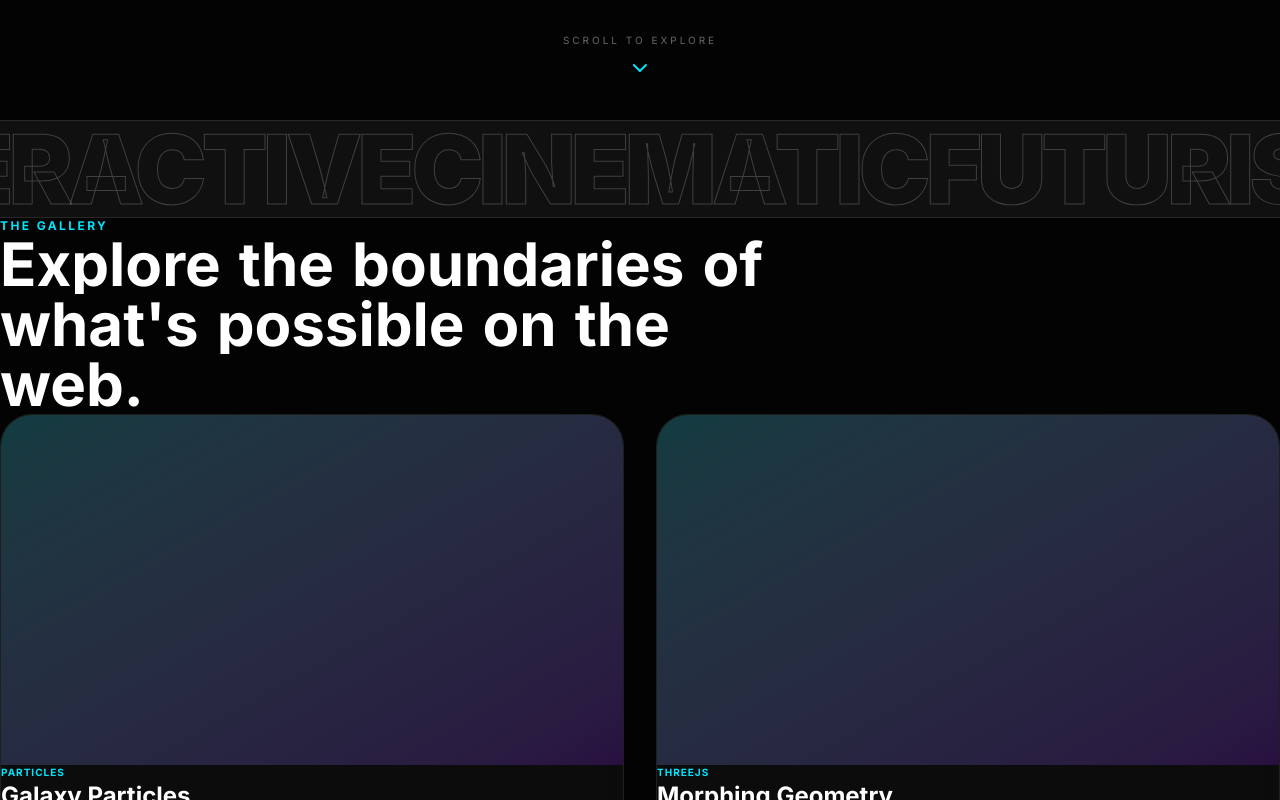
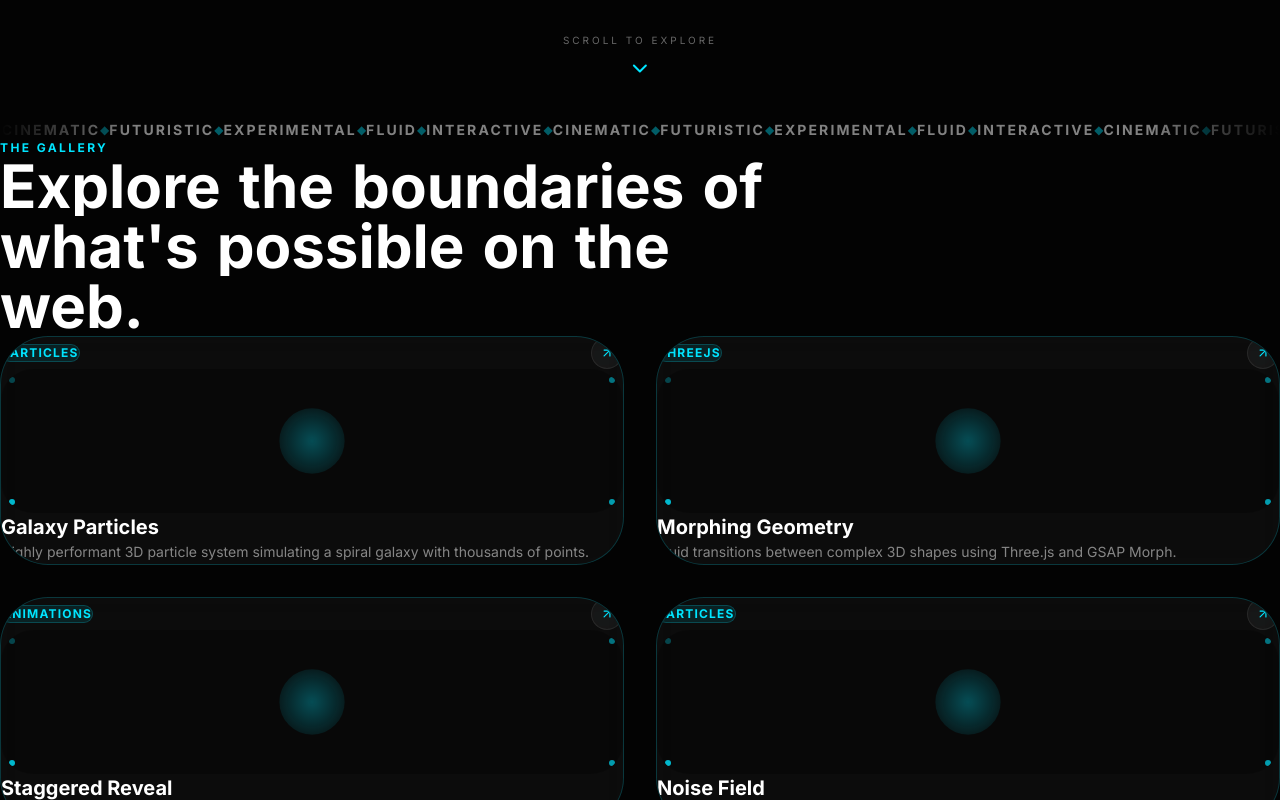
Before and after one commit to The-honoured1/motion, a Next.js app: page / in a window 1280 px wide. Shown: the part 680-1480 px from the top of the page. Built offline with nearby package versions, Linux system fonts and the light colour scheme.

Commit message:
feat: expand particles page with interactive demo gallery and navigation components

```diff
--- a/app/particles/page.tsx
+++ b/app/particles/page.tsx
@@ -1,56 +1,268 @@
 "use client";
 
-import React from "react";
-import { ParticleDemo } from "@/components/particles/ParticleDemo";
-import { ParticleBackground } from "@/components/motion/ParticleBackground";
-import { motion } from "framer-motion";
+import React, { useState } from "react";
+import { motion, AnimatePresence } from "framer-motion";
+import { Copy, Check } from "lucide-react";
+import dynamic from "next/dynamic";
 
-export default function ParticlesPage() {
+const GalaxyCanvas = dynamic(
+  () => import("@/components/particles/GalaxyCanvas").then((m) => m.GalaxyCanvas),
+  { ssr: false }
+);
+const MouseTrailCanvas = dynamic(
+  () => import("@/components/particles/MouseTrailCanvas").then((m) => m.MouseTrailCanvas),
+  { ssr: false }
+);
+const ExplosionCanvas = dynamic(
+  () => import("@/components/particles/ExplosionCanvas").then((m) => m.ExplosionCanvas),
+  { ssr: false }
+);
+const WaveCanvas = dynamic(
+  () => import("@/components/particles/WaveCanvas").then((m) => m.WaveCanvas),
+  { ssr: false }
+);
+const NoiseFieldCanvas = dynamic(
+  () => import("@/components/particles/NoiseFieldCanvas").then((m) => m.NoiseFieldCanvas),
+  { ssr: false }
+);
+
+const DEMOS = [
+  {
+    id: "galaxy",
+    title: "Galaxy Spiral",
+    description:
+      "A mathematical simulation of a spiral galaxy using log-polar coordinates. Three arms of stars rotate at different angular velocities with core glow.",
+    tag: "WebGL Math",
+    code: `// Spiral galaxy with 3 arms
+const ARMS = 3;
+const STARS_PER_ARM = 600;
+
+stars = Array.from({ length: ARMS * STARS_PER_ARM }, (_, i) => {
+  const arm = i % ARMS;
+  const t = (i / STARS_PER_ARM) * Math.PI * 4;
+  const r = (t / (Math.PI * 4)) * 0.4 + 0.02;
+  const offset = (arm / ARMS) * Math.PI * 2;
+  return { angle: t + offset, r, speed: 0.0002 };
+});
+
+// Render loop
+useFrame(() => {
+  stars.forEach(s => {
+    s.angle += s.speed;
+    const x = cx + Math.cos(s.angle) * s.r * scale;
+    const y = cy + Math.sin(s.angle) * s.r * scale * 0.5;
+    ctx.arc(x, y, s.size, 0, Math.PI * 2);
+  });
+});`,
+    canvas: <GalaxyCanvas />,
+  },
+  {
+    id: "trail",
+    title: "Mouse Trail",
+    description:
+      "Chromatic burst particles that spawn at cursor position with velocity, gravity, and fade-out. Hue rotates continuously for rainbow trails.",
+    tag: "Cursor Reactive",
+    code: `// Spawn 6 particles per mouse move
+canvas.addEventListener("mousemove", (e) => {
+  hue = (hue + 1) % 360;
+  for (let i = 0; i < 6; i++) {
+    particles.push({
+      x: e.clientX, y: e.clientY,
+      vx: (Math.random() - 0.5) * 3,
+      vy: (Math.random() - 0.5) * 3 - 1,
+      life: 1,
+      hue,
+      size: Math.random() * 6 + 2,
+    });
+  }
+});
+
+// Physics update each frame
+particles.forEach(p => {
+  p.x += p.vx;
+  p.y += p.vy;
+  p.vy += 0.05; // gravity
+  p.life *= 0.94; // fade
+});`,
+    canvas: <MouseTrailCanvas />,
+  },
+  {
+    id: "explosion",
+    title: "Explosion Effect",
+    description:
+      "Physics-based particle burst system with gravity, velocity decay, and radial spawn patterns. Click anywhere on the canvas to trigger explosions.",
+    tag: "Interactive",
+    code: `function explode(cx, cy) {
+  const count = 80 + Math.floor(Math.random() * 60);
+  const baseHue = Math.random() * 360;
+
+  for (let i = 0; i < count; i++) {
+    const angle = (i / count) * Math.PI * 2;
+    const speed = Math.random() * 8 + 2;
+    particles.push({
+      x: cx, y: cy,
+      vx: Math.cos(angle) * speed,
+      vy: Math.sin(angle) * speed,
+      life: 1,
+      hue: baseHue + Math.random() * 60,
+    });
+  }
+}
+
+// Gravity on each particle
+p.vy += 0.12;
+p.life -= 0.018;`,
+    canvas: <ExplosionCanvas />,
+  },
+  {
+    id: "wave",
+    title: "Wave Particles",
+    description:
+      "Sinusoidal wave system where each particle oscillates at its own amplitude, speed, and phase offset. Creates mesmerizing multi-frequency wave patterns.",
+    tag: "Trigonometry",
+    code: `const particles = Array.from({ length: 120 }, (_, i) => ({
+  x: (i / 120) * canvas.width,
+  baseY: canvas.height / 2,
+  amp: Math.random() * 60 + 20,    // amplitude
+  speed: Math.random() * 0.02 + 0.01,
+  phase: (i / 120) * Math.PI * 2, // phase offset
+  hue: 160 + (i / 120) * 100,
+}));
+
+// Each frame
+particles.forEach(p => {
+  const y = p.baseY + Math.sin(t * p.speed + p.phase) * p.amp;
+  ctx.arc(p.x, y, p.size, 0, Math.PI * 2);
+});`,
+    canvas: <WaveCanvas />,
+  },
+  {
+    id: "noise",
+    title: "Noise Field",
+    description:
+      "Autonomous agents that follow a 2D vector field generated by layered sine/cosine noise. The field evolves over time creating organic flow patterns.",
+    tag: "Flow Field",
+    code: `// Pseudo-noise from trig layers
+function noise(x, y, t) {
   return (
-    <div className="pt-32 pb-24 px-6 max-w-7xl mx-auto">
-      <motion.div
-        initial={{ opacity: 0, y: 20 }}
-        animate={{ opacity: 1, y: 0 }}
-        className="mb-20"
+    Math.sin(x * 0.01 + t) * Math.cos(y * 0.008 + t * 0.7) +
+    Math.sin((x + y) * 0.005 + t * 1.3) * 0.5
+  );
+}
+
+// Agent follows field direction
+agents.forEach(a => {
+  const angle = noise(a.x * w, a.y * h, t) * Math.PI * 4;
+  a.x += Math.cos(angle) * 0.003;
+  a.y += Math.sin(angle) * 0.003;
+  // Wrap at edges
+  if (a.x > 1) a.x = 0;
+  if (a.y > 1) a.y = 0;
+});`,
+    canvas: <NoiseFieldCanvas />,
+  },
+];
+
+function CodeBlock({ code }: { code: string }) {
+  const [copied, setCopied] = useState(false);
+  return (
+    <div className="relative h-full">
+      <button
+        onClick={() => {
+          navigator.clipboard.writeText(code);
+          setCopied(true);
+          setTimeout(() => setCopied(false), 2000);
+        }}
+        className="absolute top-3 right-3 z-10 flex items-center gap-1.5 text-[10px] glass px-2 py-1 rounded-md text-white/40 hover:text-primary transition-colors"
       >
-        <h1 className="text-5xl md:text-7xl font-black mb-6">PARTICLES</h1>
-        <p className="text-xl text-white/60 max-w-2xl">
-          High-performance mathematical systems that bring life to your interfaces. Optimized for 60FPS using GPU-accelerated rendering.
-        </p>
-      </motion.div>
-
-      <ParticleDemo
-        title="Galaxy Spiral"
-        description="A mathematical simulation of a spiral galaxy using log-polar coordinates. Each star is a single vertex in a buffer geometry, colored based on its distance from the center."
-        code={`// Three.js Shader Material
-const vertexShader = \`
-  varying vec3 vColor;
-  void main() {
-    vColor = color;
-    vec4 mvPosition = modelViewMatrix * vec4(position, 1.0);
-    gl_PointSize = 2.0 * (300.0 / -mvPosition.z);
-    gl_Position = projectionMatrix * mvPosition;
-  }
-\`;`}
-        component={<ParticleBackground />}
-      />
-
-      <ParticleDemo
-        title="Rain System"
-        description="A vertical particle system with gravity and velocity components. Each particle resets its position once it leaves the viewport, creating an infinite loop."
-        code={`// Physics loop
-useFrame((state, delta) => {
-  particles.forEach(p => {
-    p.y -= p.velocity * delta;
-    if (p.y < -5) p.y = 5;
-  });
-});`}
-        component={
-          <div className="absolute inset-0 bg-blue-900/10 flex items-center justify-center">
-            <span className="text-primary/40 font-mono">[RAIN SIMULATION ACTIVE]</span>
-          </div>
-        }
-      />
+        {copied ? <Check size={10} /> : <Copy size={10} />}
+        {copied ? "Copied" : "Copy"}
+      </button>
+      <pre className="text-[11px] font-mono text-white/70 overflow-auto h-full p-5 leading-relaxed">
+        <code>{code}</code>
+      </pre>
     </div>
   );
 }
+
+export default function ParticlesPage() {
+  const [active, setActive] = useState(DEMOS[0].id);
+  const demo = DEMOS.find((d) => d.id === active)!;
+
+  return (
+    <div className="pt-28 min-h-screen flex flex-col">
+      {/* Header */}
+      <div className="px-6 max-w-7xl mx-auto w-full py-10">
+        <motion.h1
+          initial={{ opacity: 0, y: 20 }}
+          animate={{ opacity: 1, y: 0 }}
+          className="text-5xl md:text-7xl font-black tracking-tighter mb-4 uppercase"
+        >
+          Particles
+        </motion.h1>
+        <motion.p
+          initial={{ opacity: 0 }}
+          animate={{ opacity: 1 }}
+          transition={{ delay: 0.2 }}
+          className="text-xl text-white/50 max-w-xl"
+        >
+          Live particle systems running in your browser. Click a demo — then interact with the canvas.
+        </motion.p>
+      </div>
+
+      {/* Tab Nav */}
+      <div className="border-y border-white/10 px-6">
+        <div className="max-w-7xl mx-auto flex gap-1 overflow-x-auto py-3 scrollbar-hide">
+          {DEMOS.map((d) => (
+            <button
+              key={d.id}
+              onClick={() => setActive(d.id)}
+              className={`px-5 py-2 rounded-full text-sm font-medium whitespace-nowrap transition-all ${
+                active === d.id
+                  ? "bg-primary text-black font-bold"
+                  : "text-white/50 hover:text-white hover:bg-white/5"
+              }`}
+            >
+              {d.title}
+            </button>
+          ))}
+        </div>
+      </div>
+
+      {/* Main Demo Area */}
+      <AnimatePresence mode="wait">
+        <motion.div
+          key={active}
+          initial={{ opacity: 0 }}
+          animate={{ opacity: 1 }}
+          exit={{ opacity: 0 }}
+          transition={{ duration: 0.3 }}
+          className="flex-1 grid grid-cols-1 lg:grid-cols-[1fr_420px]"
+        >
+          {/* Canvas */}
+          <div className="relative min-h-[380px] lg:min-h-0">{demo.canvas}</div>
+
+          {/* Info Panel */}
+          <div className="glass-dark border-l border-white/10 flex flex-col overflow-hidden">
+            <div className="p-8 border-b border-white/10 flex-shrink-0">
+              <span className="text-[10px] uppercase tracking-widest font-bold text-primary mb-3 block">
+                {demo.tag}
+              </span>
+              <h2 className="text-2xl font-bold mb-3">{demo.title}</h2>
+              <p className="text-white/60 text-sm leading-relaxed">{demo.description}</p>
+            </div>
+
+            <div className="flex-1 overflow-hidden">
+              <div className="px-6 py-3 border-b border-white/10">
+                <span className="text-[10px] uppercase tracking-widest text-white/30 font-bold">
+                  Source Code
+                </span>
+              </div>
+              <CodeBlock code={demo.code} />
+            </div>
+          </div>
+        </motion.div>
+      </AnimatePresence>
+    </div>
+  );
+}
--- a/components/ui/DemoCard.tsx
+++ b/components/ui/DemoCard.tsx
@@ -2,47 +2,120 @@
 
 import React from "react";
 import { motion } from "framer-motion";
-import { ArrowUpRight } from "lucide-react";
+import { ArrowUpRight, Sparkles } from "lucide-react";
 import { cn } from "@/lib/utils";
+import Link from "next/link";
 
 interface DemoCardProps {
   title: string;
   description: string;
   category: string;
-  image?: string;
-  className?: string;
+  href?: string;
+  tags?: string[];
+  accent?: "primary" | "secondary" | "accent";
+  delay?: number;
 }
 
-export function DemoCard({ title, description, category, image, className }: DemoCardProps) {
+const accentColors = {
+  primary:   { border: "rgba(0,229,255,0.2)",  glow: "rgba(0,229,255,0.1)",  text: "text-primary",   badge: "bg-primary/10 text-primary border-primary/20" },
+  secondary: { border: "rgba(139,0,255,0.2)", glow: "rgba(139,0,255,0.1)", text: "text-secondary", badge: "bg-secondary/10 text-secondary border-secondary/20" },
+  accent:    { border: "rgba(255,0,98,0.2)",  glow: "rgba(255,0,98,0.1)",  text: "text-accent",    badge: "bg-accent/10 text-accent border-accent/20" },
+};
+
+export function DemoCard({
+  title,
+  description,
+  category,
+  href = "#",
+  tags = [],
+  accent = "primary",
+  delay = 0,
+}: DemoCardProps) {
+  const colors = accentColors[accent];
+
   return (
     <motion.div
-      whileHover={{ y: -10 }}
-      className={cn(
-        "group relative overflow-hidden rounded-2xl glass transition-all duration-500 hover:glow-primary",
-        className
-      )}
+      initial={{ opacity: 0, y: 40 }}
+      whileInView={{ opacity: 1, y: 0 }}
+      viewport={{ once: true, margin: "-50px" }}
+      transition={{ duration: 0.7, delay, ease: [0.16, 1, 0.3, 1] }}
     >
-      <div className="aspect-video w-full overflow-hidden bg-muted relative">
-        {/* Placeholder for dynamic animation or image */}
-        <div className="absolute inset-0 bg-gradient-to-br from-primary/20 to-secondary/20 group-hover:scale-110 transition-transform duration-700" />
-        <div className="absolute inset-0 flex items-center justify-center opacity-0 group-hover:opacity-100 transition-opacity duration-500">
-           <div className="w-16 h-16 rounded-full glass flex items-center justify-center">
-             <ArrowUpRight className="text-primary w-8 h-8" />
-           </div>
+      <Link href={href} className="block group">
+        <div
+          className="relative glass rounded-3xl p-8 overflow-hidden transition-all duration-500 hover-lift"
+          style={{ borderColor: colors.border }}
+        >
+          {/* Background glow on hover */}
+          <div
+            className="absolute inset-0 opacity-0 group-hover:opacity-100 transition-opacity duration-500 rounded-3xl"
+            style={{ background: `radial-gradient(circle at 50% 0%, ${colors.glow}, transparent 70%)` }}
+          />
+
+          {/* Scan line */}
+          <div className="absolute inset-0 overflow-hidden rounded-3xl opacity-0 group-hover:opacity-100">
+            <div className="scan-line" />
+          </div>
+
+          {/* Category badge */}
+          <div className="flex items-center justify-between mb-6 relative z-10">
+            <span className={cn("text-xs font-bold uppercase tracking-widest px-3 py-1 rounded-full border", colors.badge)}>
+              {category}
+            </span>
+            <motion.div
+              className={cn("w-8 h-8 rounded-full glass flex items-center justify-center", colors.text)}
+              whileHover={{ scale: 1.2, rotate: 45 }}
+              transition={{ type: "spring", stiffness: 400 }}
+            >
+              <ArrowUpRight size={14} />
+            </motion.div>
+          </div>
+
+          {/* Preview Area */}
+          <div className="h-36 relative mb-6 rounded-2xl overflow-hidden bg-black/30">
+            {/* Animated preview visual */}
+            <div className="absolute inset-0 flex items-center justify-center">
+              <motion.div
+                className="w-16 h-16 rounded-full"
+                style={{ background: `radial-gradient(circle, ${colors.glow.replace("0.1", "0.6")}, transparent)` }}
+                animate={{ scale: [1, 1.5, 1], opacity: [0.5, 1, 0.5] }}
+                transition={{ duration: 2, repeat: Infinity }}
+              />
+            </div>
+            {/* Corner dots */}
+            {[0,1,2,3].map(i => (
+              <motion.div
+                key={i}
+                className="absolute w-1.5 h-1.5 rounded-full"
+                style={{
+                  background: colors.glow.replace("0.1", "0.8"),
+                  top:    i < 2 ? 8 : undefined,
+                  bottom: i >= 2 ? 8 : undefined,
+                  left:   i % 2 === 0 ? 8 : undefined,
+                  right:  i % 2 === 1 ? 8 : undefined,
+                }}
+                animate={{ opacity: [0.3, 1, 0.3] }}
+                transition={{ duration: 1.5, repeat: Infinity, delay: i * 0.3 }}
+              />
+            ))}
+          </div>
+
+          {/* Content */}
+          <div className="relative z-10">
+            <h3 className="text-xl font-bold mb-2 group-hover:text-white transition-colors">{title}</h3>
+            <p className="text-sm text-white/50 leading-relaxed mb-4">{description}</p>
+
+            {tags.length > 0 && (
+              <div className="flex flex-wrap gap-2">
+                {tags.map(tag => (
+                  <span key={tag} className="text-[10px] font-mono text-white/30 bg-white/5 px-2 py-1 rounded">
+                    {tag}
+                  </span>
+                ))}
+              </div>
+            )}
+          </div>
         </div>
-      </div>
-
-      <div className="p-6">
-        <span className="text-[10px] uppercase tracking-widest text-primary font-bold mb-2 block">
-          {category}
-        </span>
-        <h3 className="text-2xl font-bold mb-2 group-hover:text-primary transition-colors">
-          {title}
-        </h3>
-        <p className="text-white/60 text-sm leading-relaxed">
-          {description}
-        </p>
-      </div>
+      </Link>
     </motion.div>
   );
 }
--- a/components/ui/Marquee.tsx
+++ b/components/ui/Marquee.tsx
@@ -1,38 +1,48 @@
 "use client";
 
 import React from "react";
-import { motion } from "framer-motion";
 
 interface MarqueeProps {
   items: string[];
   direction?: "left" | "right";
   speed?: number;
+  separator?: string;
+  className?: string;
+  itemClassName?: string;
 }
 
-export function Marquee({ items, direction = "left", speed = 20 }: MarqueeProps) {
+export function Marquee({
+  items,
+  direction = "left",
+  speed = 30,
+  separator = "◆",
+  className = "",
+  itemClassName = "",
+}: MarqueeProps) {
+  const doubled = [...items, ...items, ...items, ...items];
+  const animationClass =
+    direction === "left" ? "marquee-track" : "marquee-track-reverse";
+
   return (
-    <div className="relative flex overflow-x-hidden border-y border-white/10 bg-white/5 py-10">
-      <motion.div
-        animate={{
-          x: direction === "left" ? [0, -1000] : [-1000, 0],
-        }}
-        transition={{
-          duration: speed,
-          repeat: Infinity,
-          ease: "linear",
-        }}
-        className="flex whitespace-nowrap"
+    <div
+      className={`relative overflow-hidden py-4 ${className}`}
+      style={{ maskImage: "linear-gradient(90deg, transparent, black 10%, black 90%, transparent)" }}
+    >
+      <div
+        className={`flex gap-0 whitespace-nowrap ${animationClass}`}
+        style={{ animationDuration: `${speed}s` }}
       >
-        {[...items, ...items, ...items].map((item, index) => (
-          <span
-            key={index}
-            className="text-6xl md:text-8xl font-black mx-10 text-transparent stroke-text uppercase tracking-tighter"
-            style={{ WebkitTextStroke: "1px rgba(255,255,255,0.2)" }}
-          >
-            {item}
-          </span>
+        {doubled.map((item, i) => (
+          <React.Fragment key={i}>
+            <span
+              className={`text-sm font-bold uppercase tracking-[0.15em] text-white/50 px-6 ${itemClassName}`}
+            >
+              {item}
+            </span>
+            <span className="text-primary/40 text-xs self-center">{separator}</span>
+          </React.Fragment>
         ))}
-      </motion.div>
+      </div>
     </div>
   );
 }
```
